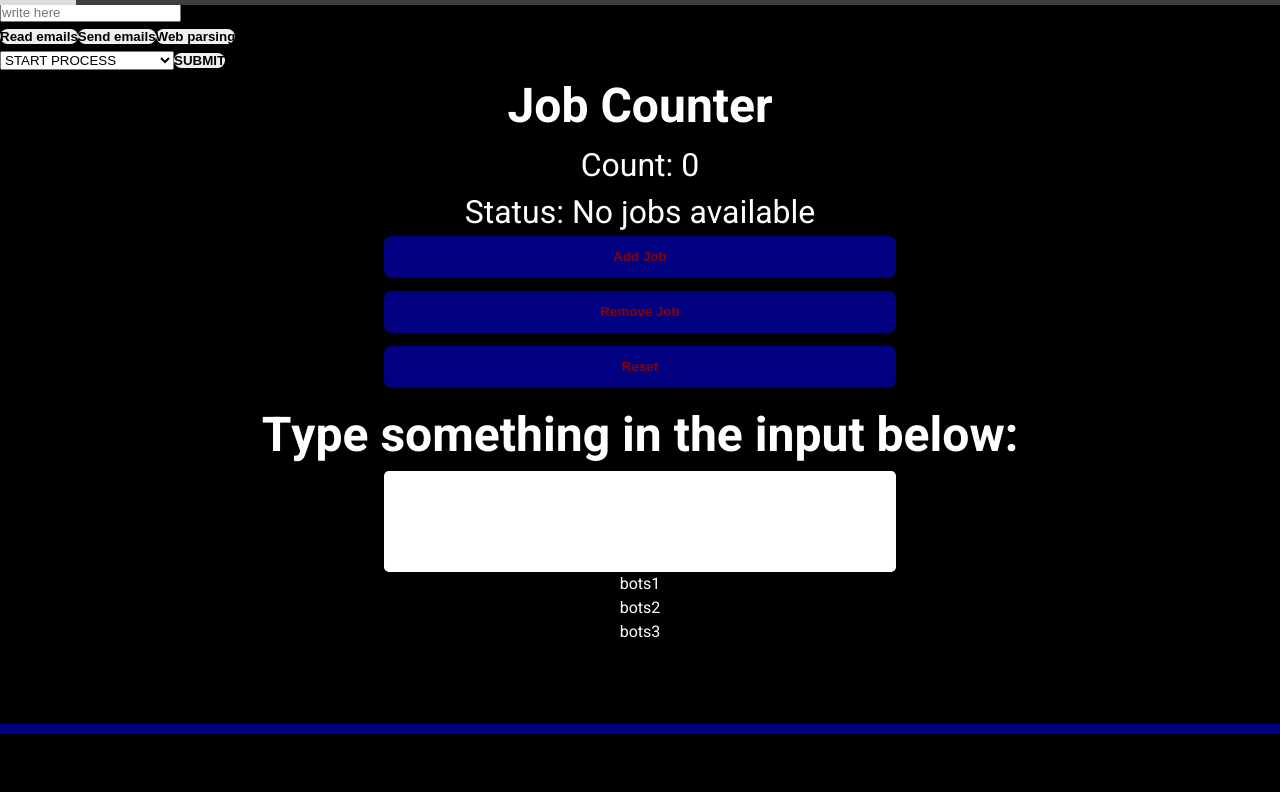
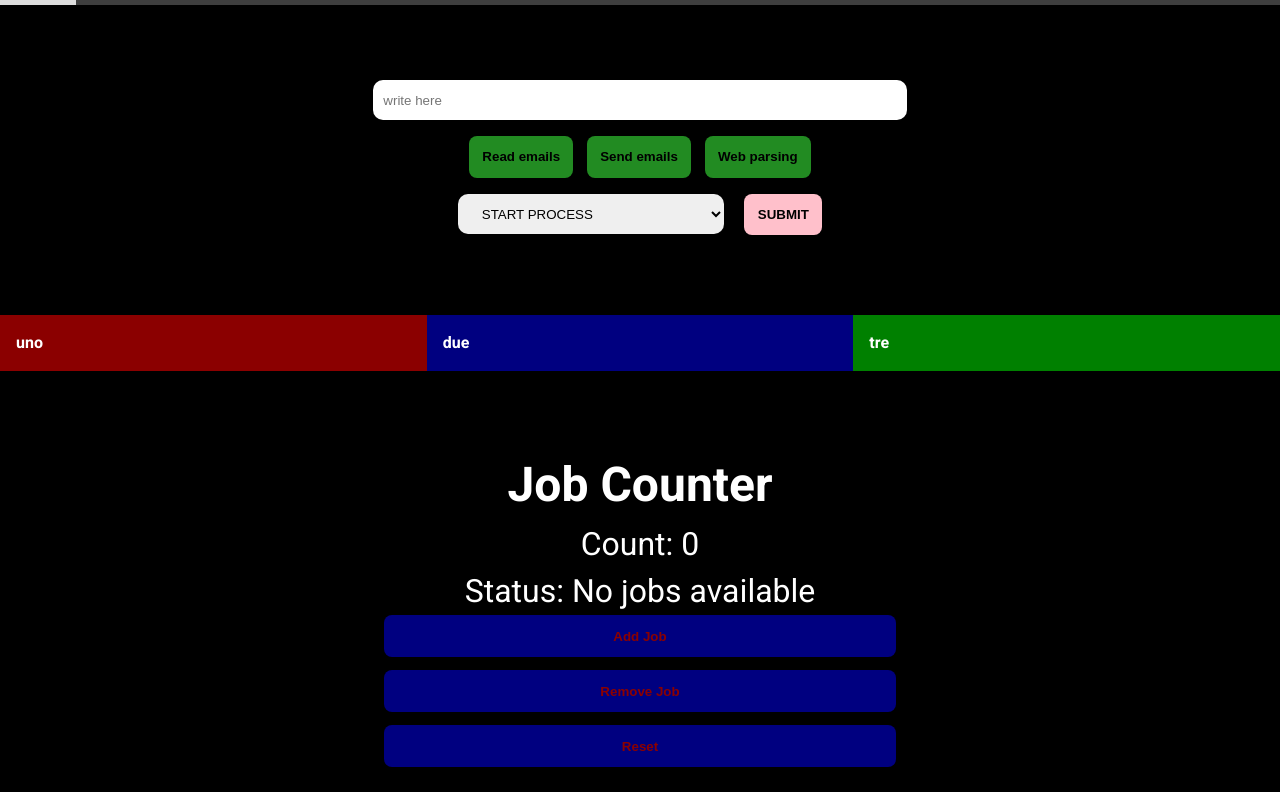
Before and after one commit to Danny-Brogno/HELLO-REACT-2, a React (Create React App) app: page / in a window 1280 px wide. Shown: the top 792 px of the page. Built offline with nearby package versions, Linux system fonts and the light colour scheme.

Commit message:
addition of other component:columnComponent

```diff
--- a/src/App.css
+++ b/src/App.css
@@ -77,12 +77,6 @@ body {
   background-color: var(--normal-black);
   color: var(--normal-white);
   position: relative;
-}
-
-#root div.container {
-  display: flex;
-  flex-direction: column;
-  align-items: center;
 }
 
 h1 {
@@ -210,6 +204,75 @@ h3.pre-footer {
 /* ---------------------------------------- */
 /* ---------------------------------------- */
 /* ---------------------------------------- */
+#root div.container {
+  display: flex;
+  flex-direction: column;
+  align-items: center;
+}
+
+#root .form-container {
+  margin: 5em 0em;
+  display: flex;
+  flex-direction: column;
+  justify-content: center;
+  align-items: center;
+}
+
+#root .form-container .bot_input {
+  width: 40em;
+  height: 3em;
+  padding-left: 10px;
+  border: none;
+  outline: none;
+  border-radius: 10px;
+}
+
+#root .form-container .formDetails {
+  display: flex;
+  flex-direction: column;
+  align-items: center;
+  justify-content: center;
+}
+
+#root .form-container .formDetails .bottomLine {
+  display: flex;
+  justify-content: space-between;
+  align-items: center;
+  margin: 1em 0em;
+}
+
+#root .form-container .formDetails .bottomLine button {
+  padding: 1em;
+  background-color: forestgreen;
+  color: black;
+  transition: 0.3s;
+}
+
+#root .form-container .formDetails .bottomLine button:hover {
+  background-color: gold;
+  color: red;
+}
+
+#root .form-container .formDetails .bottomLine button:nth-child(2) {
+  margin: 0em 1em;
+}
+
+#root .form-container .formDetails .select-container .jobStatus {
+  width: 20em;
+  height: 3em;
+  margin-right: 20px;
+  padding-left: 20px;
+  border: none;
+  outline: none;
+  border-radius: 10px;
+}
+
+#root .form-container .formDetails .select-container .submitData {
+  padding: 1em;
+  background-color: pink;
+  color: black;
+  transition: 0.3s;
+}
 
 /* NAVBAR START */
 /* NAVBAR START */
@@ -240,6 +303,34 @@ h3.pre-footer {
 #navbar a:hover {
   background-color: #ddd;
   color: var(--normal-black);
+}
+
+/* CONTENITORE */
+
+div.contenitore {
+  margin-top: 5em;
+  width: 100%;
+  display: flex;
+  justify-content: space-between;
+}
+
+div.contenitore .colonna {
+  width: calc(100% / 3);
+}
+
+div.contenitore .colonna.uno {
+  background-color: darkred;
+  padding: 1em;
+}
+
+div.contenitore .colonna.due {
+  background-color: navy;
+  padding: 1em;
+}
+
+div.contenitore .colonna.tre {
+  background-color: green;
+  padding: 1em;
 }
 
 /* ---------------------------------------- */
--- a/src/components/AppForm.js
+++ b/src/components/AppForm.js
@@ -1,19 +1,27 @@
 import React from 'react';
 import {FormButtons} from './formButtons.js';
+import {ColumnComponent} from './columnComponent.js';
 
 export const AppForm = () => {
   return (
+
     <div className="formHeader">
       <form>
+
+        <div className="form-container">
+
           <input type="text" className="bot_input" placeholder="write here"></input>
+
           <div className="formDetails">
+
             <div className="bottomLine">
               {/*COMPONENT INSIDE ANOTHER COMPONENT*/}
-            <FormButtons value="Read emails" />
-            <FormButtons value="Send emails" />
-            <FormButtons value="Web parsing" />
+              <FormButtons value="Read emails"/>
+              <FormButtons value="Send emails"/>
+              <FormButtons value="Web parsing"/>
             </div>
-          <div>
+
+            <div className="select-container">
               <select className="jobStatus">
                 <option value="start">
                   START PROCESS
@@ -27,8 +35,20 @@ export const AppForm = () => {
               </select>
               <button type="submit" className="submitData">SUBMIT</button>
             </div>
+
+
           </div>
+          <div className="contenitore">
+          {/*COMPONENT INSIDE ANOTHER COMPONENT*/}
+          <ColumnComponent value="uno" className="uno"/>
+          <ColumnComponent value="due" className="due"/>
+          <ColumnComponent value="tre" className="tre"/>
+          </div>
+
+        </div>
+
       </form>
+
     </div>
   )
 }
--- /dev/null
+++ b/src/components/columnComponent.js
@@ -0,0 +1,10 @@
+import React from 'react';
+
+export const ColumnComponent = ({ className, value }) => {
+  return (
+    // Template literals are combined to the static class "colonna" with the dynamic class passed via props.
+    <div className={`colonna ${className}`}>
+      <h4>{value}</h4>
+    </div>
+  )
+}
```
Lines whose indentation alone changed are shown as unchanged.
